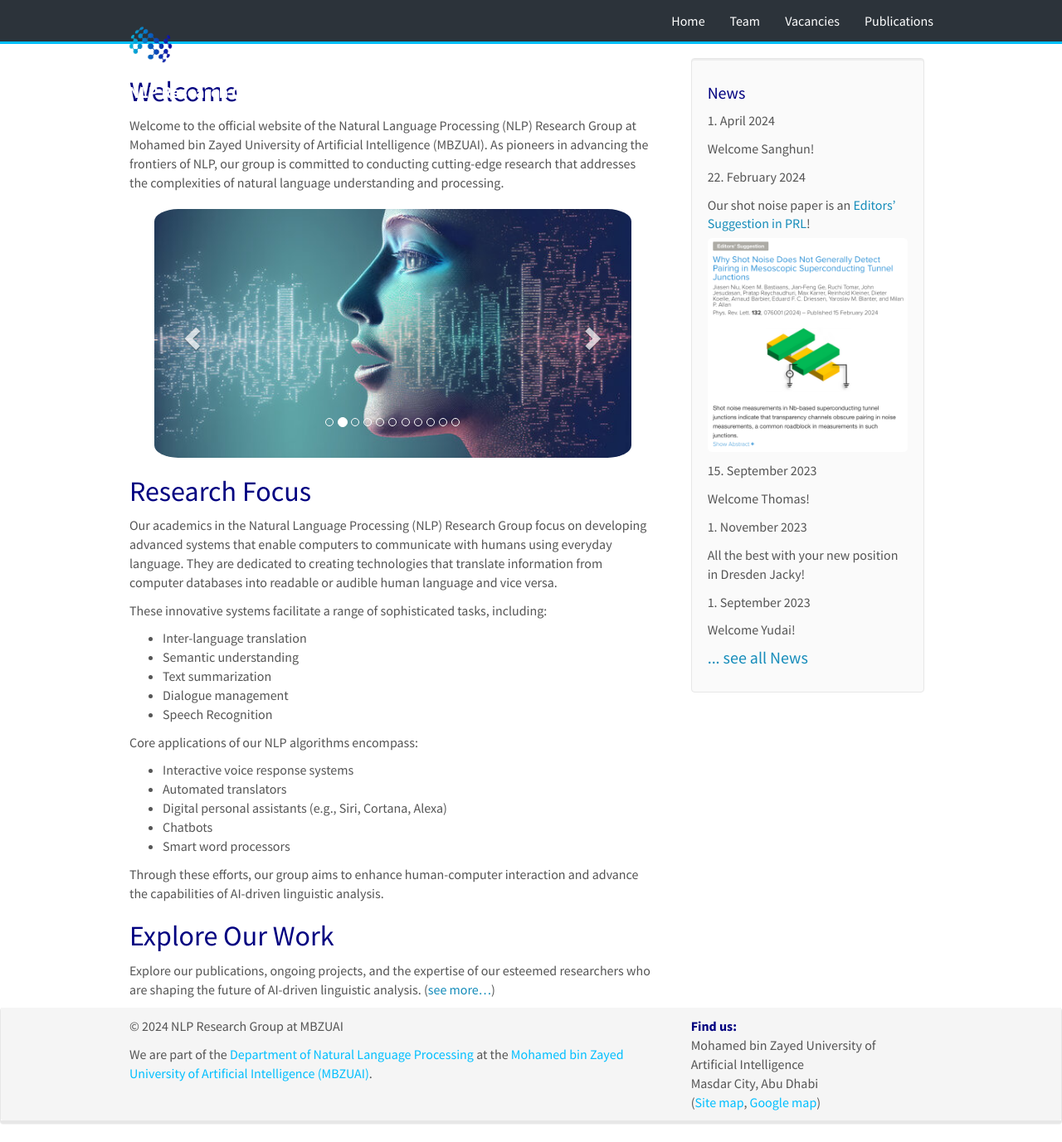
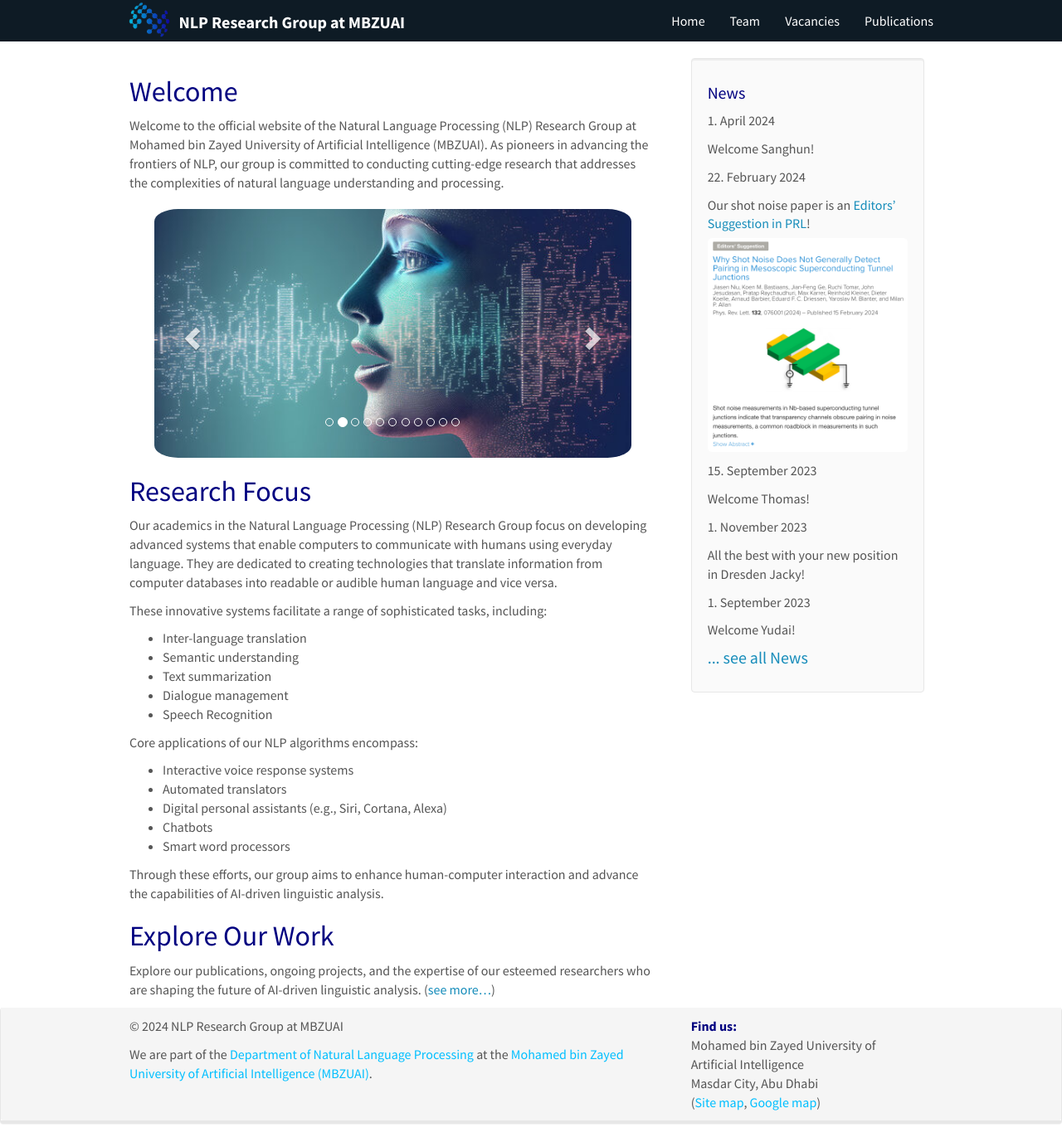
Before and after one commit to RamzaBasharat/MBZUAI, a Jekyll site: the page built from _pages/home.md, in a window 1280 px wide and 1377 px high. Shown: the whole window at 83% size. Built offline with Jekyll 4.4.1, drawn with Linux system fonts in a browser that asks for light colours; nearby versions of some CDN libraries.

Commit message:
updating icon

```diff
--- a/_includes/header.html
+++ b/_includes/header.html
@@ -8,7 +8,7 @@
 	  </button>
 
     <a class="navbar-brand" href="{{ site.url }}{{ site.baseurl }}/">
-		<img src="{{ site.url }}{{ site.baseurl }}/images/icon/icon.png" alt="Logo" class="navbar-logo" height="45px">
+		<img src="{{ site.url }}{{ site.baseurl }}/images/icon/icon.png" alt="Logo" class="navbar-logo">
         <b>NLP Research Group at MBZUAI</b></a>
 	</div>
 	<div class="collapse navbar-collapse" id="navbar-collapse-1">
--- a/css/main.scss
+++ b/css/main.scss
@@ -134,21 +134,36 @@ background-color: #4d5966;
 
 /* Navbar background and text color */
 .navbar-default {
-    background-color: #2c333a; /* Background color */
-    border:none;
-    border-bottom: 3px solid #00bfff;
+    background-color: #0e1b25; /* Background color */
+    border: none; /* Remove the default border */
+
 }
 
-.navbar-default .navbar-brand,
-.navbar-default .navbar-nav > li > a {
+.navbar-default .navbar-header {
+    display: flex;
+    align-items: center;
+}
+
+.navbar-default .navbar-brand {
+    display: flex;
+    align-items: center;
     color: #fff; /* Text color */
+    border-bottom: 2px solid transparent; /* Initial border color */
+    padding-bottom: 8px; /* Add some padding to show the bottom border properly */
+}
+
+.navbar-logo {
+    height: 43px; /* Adjust the height of the logo */
+    width: auto; /* Automatically adjust the width to maintain aspect ratio */
+    margin-right: 10px; /* Add some space between the logo and the text */
 }
 
 /* Navbar link hover effect */
 .navbar-default .navbar-brand:hover,
 .navbar-default .navbar-nav > li > a:hover {
     color: #00bfff; /* Text color on hover */
-    background-color: #444; /* Background color on hover */
+    border-bottom: 2px solid #00bfff; /* Bottom border color on hover */
+    background-color: transparent; /* Keep background color transparent */
 }
 
 /* Active link styling */
@@ -156,13 +171,13 @@ background-color: #4d5966;
 .navbar-default .navbar-nav > .active > a:hover,
 .navbar-default .navbar-nav > .active > a:focus {
     color: #00bfff; /* Active text color */
-    background-color: #444; /* Active background color */
+    border-bottom: 2px solid #00bfff; /* Bottom border color for active state */
+    background-color: transparent; /* Keep background color transparent */
 }
 
-// /* Navbar logo */
-// .navbar-logo {
-//     height: 40px; /* Adjust the height of the logo */
-//     display: inline-block;
-//     vertical-align: middle; /* Align the logo vertically with the text */
-//     margin-right: 10px; /* Add some space between the logo and the text */
-// }
+/* Navbar link text color */
+.navbar-default .navbar-nav > li > a {
+    color: #fff; /* Text color */
+    border-bottom: 2px solid transparent; /* Initial border color */
+    padding-bottom: 8px; /* Add some padding to show the bottom border properly */
+}
```
